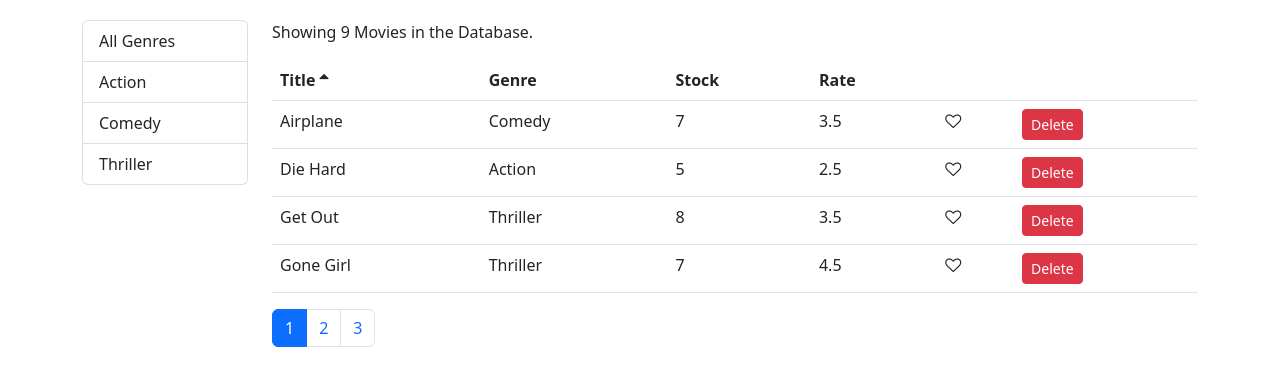
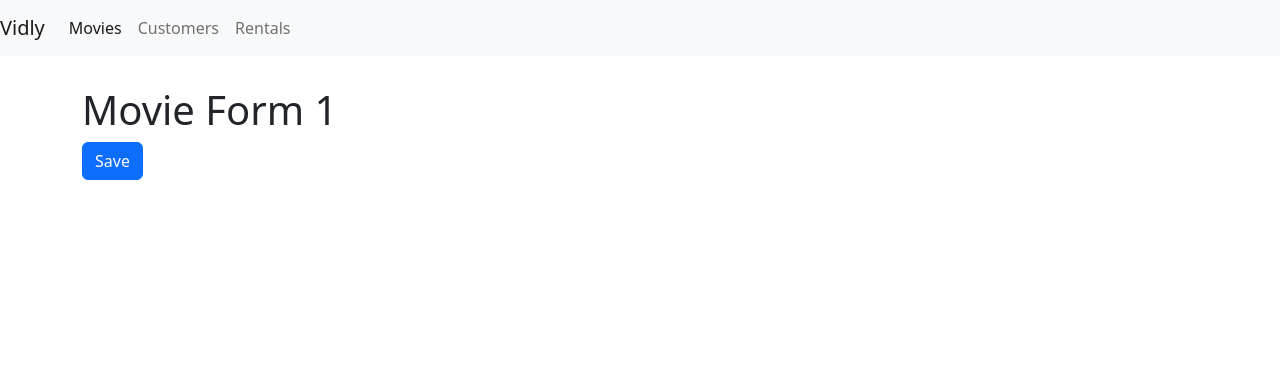
Before and after one commit to iamdushan/RentalWebApp-Frontend, a React (Create React App) app: page /movies/1 in a window 1280 px wide. Shown: the top 386 px of the page. Built offline with nearby package versions, Linux system fonts and the light colour scheme.

Commit message:
Developed movieForm, NavBar

```diff
--- a/package.json
+++ b/package.json
@@ -12,6 +12,7 @@
     "prop-types": "^15.6.2",
     "react": "^18.2.0",
     "react-dom": "^18.2.0",
+    "react-router-dom": "^4.3.1",
     "react-scripts": "5.0.1",
     "web-vitals": "^2.1.4"
   },
--- a/src/App.js
+++ b/src/App.js
@@ -1,14 +1,30 @@
+import { Route, Redirect, Switch } from "react-router-dom";
+import React, { Component } from "react";
+import Movies from "./components/movies";
+import Rentals from "./components/rentals";
+import NavBar from "./components/navBar";
+import Customers from "./components/customers";
+import NotFound from "./components/notFound";
+import MovieForm from "./components/movieForm";
 import "./App.css";
-import Movies from "./components/movies";
-import React, { Component } from "react";
 
 class App extends Component {
-  state = {};
   render() {
     return (
-      <main className="container">
-        <Movies />
-      </main>
+      <React.Fragment>
+        <NavBar />
+        <main className="container">
+          <Switch>
+            <Route path="/movies/:id" component={MovieForm}></Route>
+            <Route path="/movies" component={Movies}></Route>
+            <Route path="/customers" component={Customers}></Route>
+            <Route path="/rentals" component={Rentals}></Route>
+            <Route path="/not-found" component={NotFound}></Route>
+            <Redirect from="/" exact to="/movies"></Redirect>
+            <Redirect to="/not-found"></Redirect>
+          </Switch>
+        </main>
+      </React.Fragment>
     );
   }
 }
--- /dev/null
+++ b/src/components/customers.jsx
@@ -0,0 +1,7 @@
+import React from "react";
+
+const Customers = () => {
+  return <h1>Customers</h1>;
+};
+
+export default Customers;
--- /dev/null
+++ b/src/components/movieForm.jsx
@@ -0,0 +1,19 @@
+import React from "react";
+
+const MovieForm = (props) => {
+  const { match, history } = props;
+
+  return (
+    <div>
+      <h1>Movie Form {match.params.id}</h1>
+      <button
+        className="btn btn-primary"
+        onClick={() => history.push("/movies")}
+      >
+        Save
+      </button>
+    </div>
+  );
+};
+
+export default MovieForm;
--- a/src/components/moviesTable.jsx
+++ b/src/components/moviesTable.jsx
@@ -1,10 +1,17 @@
 import React, { Component } from "react";
+import { Link } from "react-router-dom";
 import Like from "./commons/like";
 import Table from "./commons/table";
 
 class MoviesTable extends Component {
   columns = [
-    { path: "title", label: "Title" },
+    {
+      path: "title",
+      label: "Title",
+      content: (movie) => (
+        <Link to={`/movies/${movie._id}`}>{movie.title}</Link>
+      ),
+    },
     { path: "genre.name", label: "Genre" },
     { path: "numberInStock", label: "Stock" },
     { path: "dailyRentalRate", label: "Rate" },
--- /dev/null
+++ b/src/components/navBar.jsx
@@ -0,0 +1,44 @@
+import React from "react";
+import { Link, NavLink } from "react-router-dom";
+
+const NavBar = () => {
+  return (
+    <nav className="navbar navbar-expand-lg navbar-light bg-light">
+      <Link className="navbar-brand" to="/">
+        Vidly
+      </Link>
+      <button
+        className="navbar-toggler"
+        type="button"
+        data-toggle="collapse"
+        data-target="#navbarNav"
+        aria-controls="navbarNav"
+        aria-expanded="false"
+        aria-label="Toggle navigation"
+      >
+        <span className="navbar-toggler-icon"></span>
+      </button>
+      <div className="collapse navbar-collapse" id="navbarNav">
+        <ul className="navbar-nav">
+          <li className="nav-item">
+            <NavLink className="nav-link" to="/movies">
+              Movies
+            </NavLink>
+          </li>
+          <li className="nav-item">
+            <NavLink className="nav-link" to="/customers">
+              Customers
+            </NavLink>
+          </li>
+          <li className="nav-item">
+            <NavLink className="nav-link" to="/rentals">
+              Rentals
+            </NavLink>
+          </li>
+        </ul>
+      </div>
+    </nav>
+  );
+};
+
+export default NavBar;
--- /dev/null
+++ b/src/components/notFound.jsx
@@ -0,0 +1,7 @@
+import React from "react";
+
+const NotFound = () => {
+  return <h1>Not Found</h1>;
+};
+
+export default NotFound;
--- /dev/null
+++ b/src/components/rentals.jsx
@@ -0,0 +1,7 @@
+import React from "react";
+
+const Rentals = () => {
+  return <h1>Rentals</h1>;
+};
+
+export default Rentals;
--- a/src/index.css
+++ b/src/index.css
@@ -1,6 +1,6 @@
 body {
   margin: 0;
-  padding: 20px 0 0 0;
+  padding: 0 0 0 0;
   font-family: -apple-system, BlinkMacSystemFont, "Segoe UI", "Roboto", "Oxygen",
     "Ubuntu", "Cantarell", "Fira Sans", "Droid Sans", "Helvetica Neue",
     sans-serif;
@@ -13,6 +13,10 @@
     monospace;
 }
 
+.navbar {
+  margin-bottom: 30px;
+}
+
 .clickable {
   cursor: pointer;
 }
--- a/src/index.js
+++ b/src/index.js
@@ -1,5 +1,6 @@
 import React from "react";
 import ReactDOM from "react-dom/client";
+import { BrowserRouter } from "react-router-dom";
 import "./index.css";
 import App from "./App";
 import reportWebVitals from "./reportWebVitals";
@@ -8,9 +9,9 @@
 
 const root = ReactDOM.createRoot(document.getElementById("root"));
 root.render(
-  // <React.StrictMode>
-  <App />
-  // </React.StrictMode>
+  <BrowserRouter>
+    <App />
+  </BrowserRouter>
 );
 
 // If you want to start measuring performance in your app, pass a function
```
Also changed, not shown: 1 other file (tests, documents, lock files or other folders).
